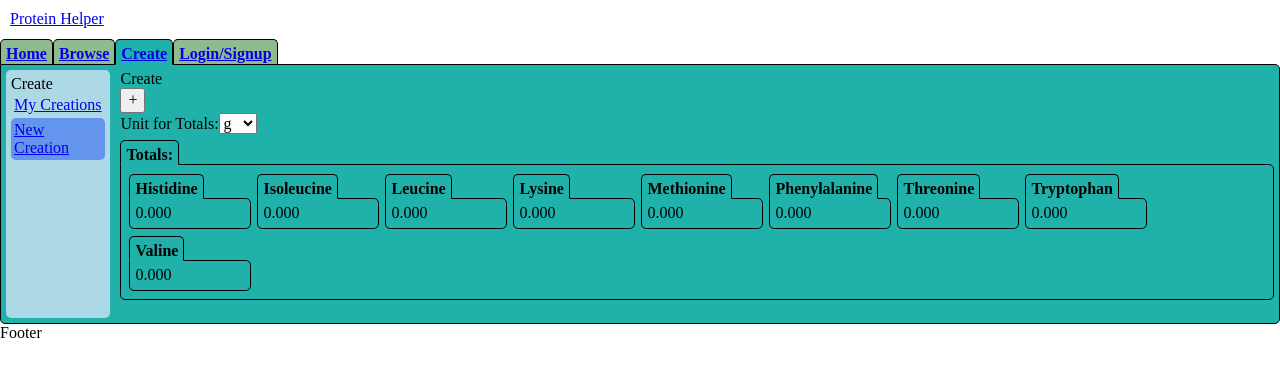
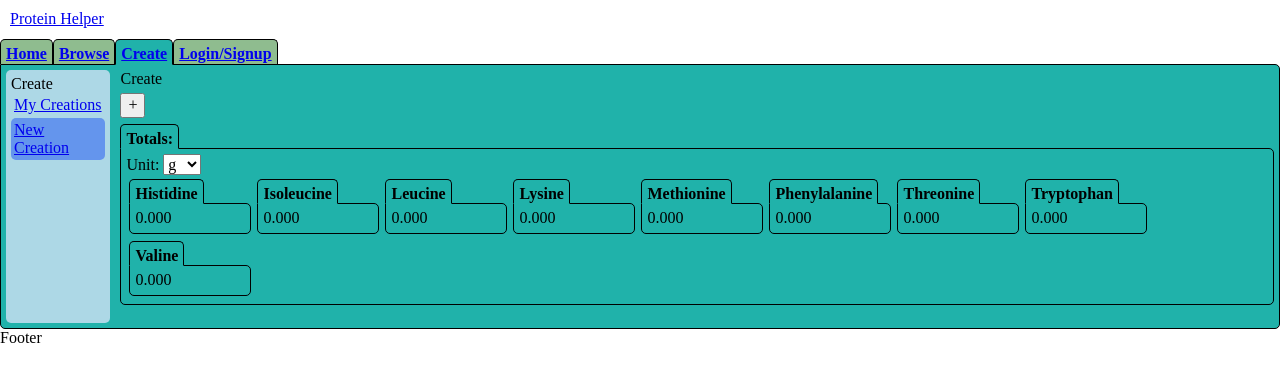
Before and after one commit to Nicholas-Gregory/ProteinHelper, a React (Vite) app in the folder client/: page /create/new in a window 1280 px wide. Shown: the top 382 px of the page. Built offline with nearby package versions, Linux system fonts and the light colour scheme.

Commit message:
Improvement: AminoLevelsViewer, Creator (unit and amount form more clearly placed);

```diff
--- a/client/src/components/AminoLevelsViewer.jsx
+++ b/client/src/components/AminoLevelsViewer.jsx
@@ -1,7 +1,6 @@
 export default function AminoLevelsViewer({ aminos }) {
     return (
         <>
-            <div className="tab-content">
             <div
                 style={{
                     display: 'flex',
@@ -27,7 +26,6 @@ export default function AminoLevelsViewer({ aminos }) {
                     </div>
                 )}
             </div>
-            </div>
         </>
     )
 }
--- a/client/src/components/Creator.jsx
+++ b/client/src/components/Creator.jsx
@@ -67,6 +67,10 @@ export default function Creator({ editing }) {
             <br />
             {foods.map((food, index) =>
                 <>
+                    <div className="tab-title tab-selected">
+                        {food.name}
+                    </div>
+                    <div className="tab-content">
                         <label htmlFor={`food-${index}-unit-select`}>
                             Unit:
                         </label>
@@ -92,9 +96,6 @@ export default function Creator({ editing }) {
                             value={foodAmounts[index]}
                             onChange={e => setFoodAmounts(foodAmounts.map((u, i) => i === index ? e.target.value : u))}
                         />
-                    <div className="tab-title tab-selected">
-                        {food.name}
-                    </div>
                         <AminoLevelsViewer
                             aminos={Object.keys(food)
                             .filter(key => [
@@ -114,6 +115,7 @@ export default function Creator({ editing }) {
                                 unit: foodUnits[index]
                             }))}
                         />
+                    </div>
                 </>
             )}
 
@@ -124,12 +126,28 @@ export default function Creator({ editing }) {
                 />
             }
 
-            {searchingState === null && editing && <button onClick={handleNewClick}>+</button>}
+            {searchingState === null && editing &&
+                <button
+                    onClick={handleNewClick}
+                    style={{
+                        marginTop: '5px'
+                    }}
+                >
+                    +
+                </button>
+            }
 
-            <br />
+            <div
+                className="tab-title tab-selected"
+                style={{ marginTop: '5px' }}
+            >
+                Totals:
+            </div>
+            <div className="tab-content">
                 <label htmlFor="totals-unit">
-                Unit for Totals:
+                    Unit:
                 </label>
+                &nbsp;
                 <select
                     id="totals-unit"
                     value={totalsUnit}
@@ -139,13 +157,6 @@ export default function Creator({ editing }) {
                     <option value='oz'>oz</option>
                     <option value='lb'>lb</option>
                 </select>
-
-            <div
-                className="tab-title tab-selected"
-                style={{ marginTop: '5px' }}
-            >
-                Totals:
-            </div>
                 <AminoLevelsViewer
                     aminos={foods.reduce((totals, food, index) => {
                         if (foodUnits[index] === 'g') {
@@ -213,6 +224,7 @@ export default function Creator({ editing }) {
                     ])}
                     frozen={true}
                 />
+            </div>
 
             <br />
             {searchingState === 'selecting' &&
```
Lines whose indentation alone changed are shown as unchanged.
